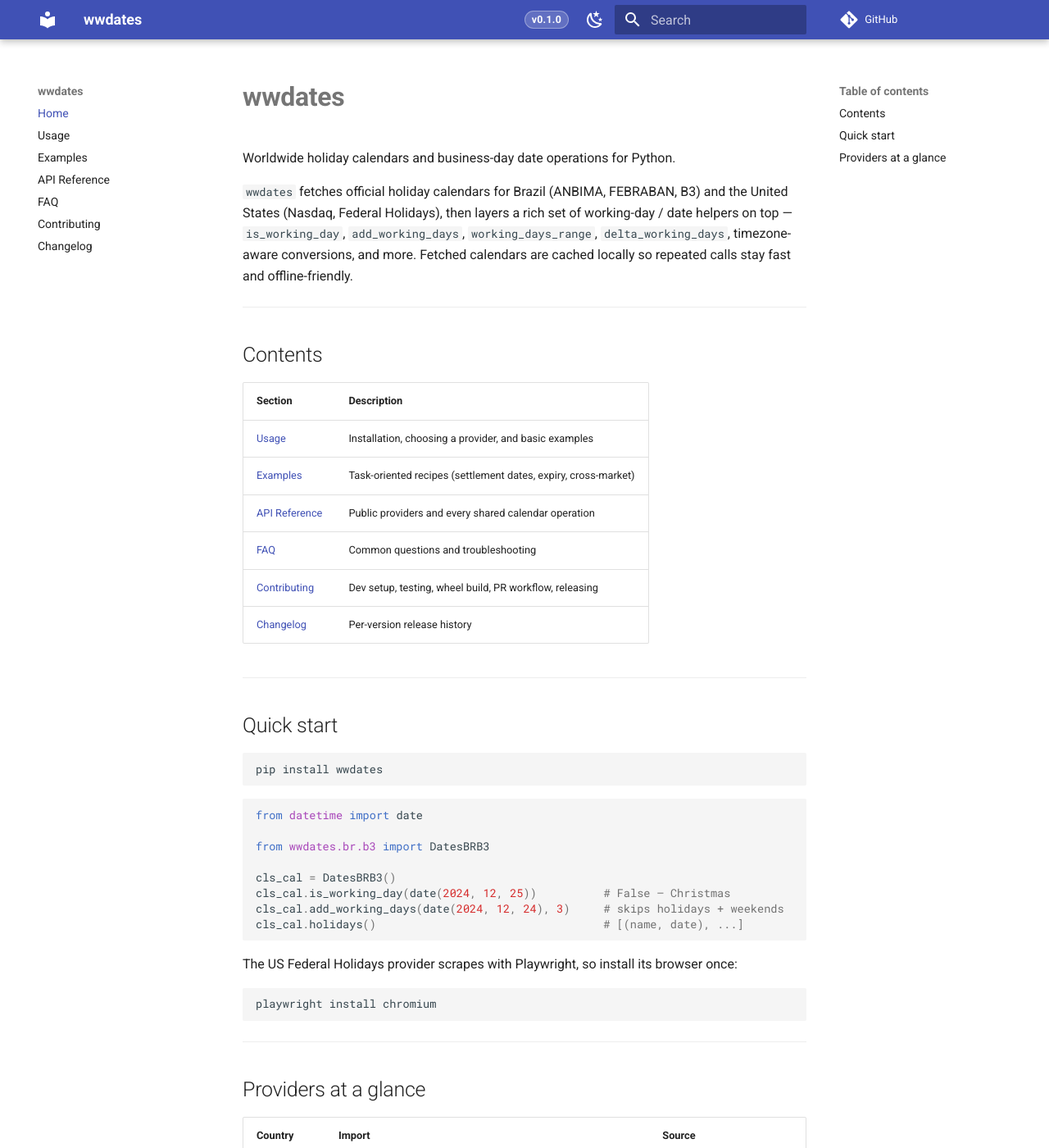
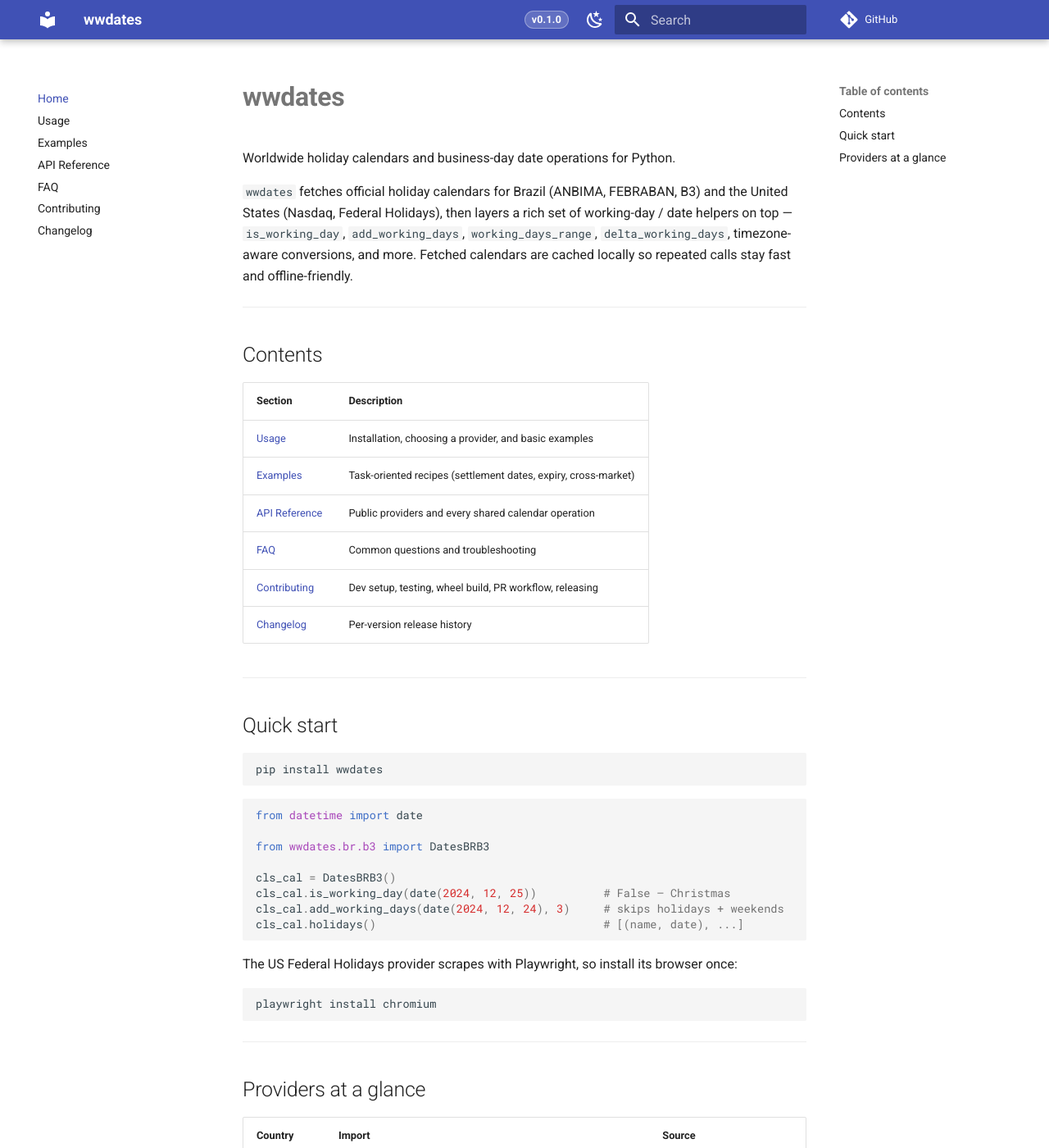
Before and after one commit to guilhermegor/wwdates, an MkDocs documentation site: the page built from docs/index.md, in a window 1280 px wide and 1400 px high. Shown: the whole window at 82% size. Built offline with MkDocs 1.6.1 and Material for MkDocs 9.7.7, drawn with Linux system fonts in a browser that asks for light colours; comment, search, counter and statistics services are not loaded.

Commit message:
docs: hide redundant site title in the primary sidebar on desktop
The site name already shows in the masthead, so drop the repeated title
above Home in the left nav on desktop; keep it on the mobile drawer.

Co-Authored-By: Claude Opus 4.8 <noreply@anthropic.com>

```diff
--- a/docs/stylesheets/version-badge.css
+++ b/docs/stylesheets/version-badge.css
@@ -22,3 +22,12 @@
 	display: flex;
 	align-items: center;
 }
+
+/* Hide the site title repeated at the top of the primary sidebar on desktop — the name
+   already appears in the masthead, so it is redundant there. Kept on the mobile drawer,
+   where it is the drawer's own heading. */
+@media screen and (min-width: 76.25em) {
+	.md-sidebar--primary .md-nav--primary > .md-nav__title {
+		display: none;
+	}
+}
```
